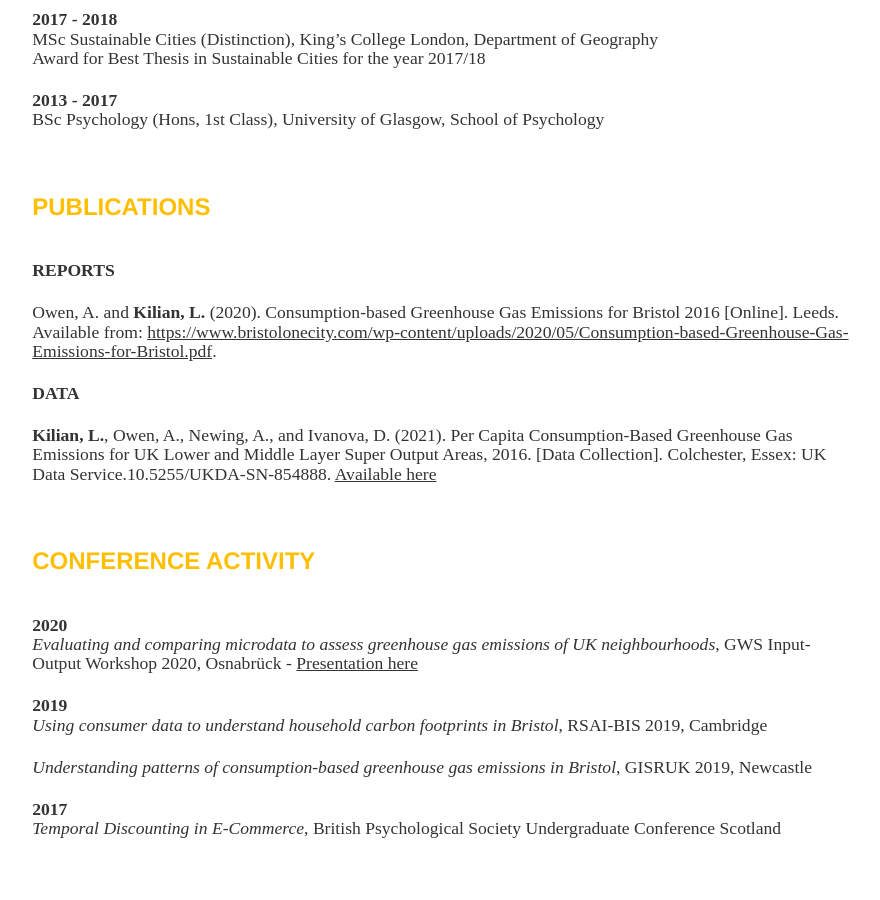
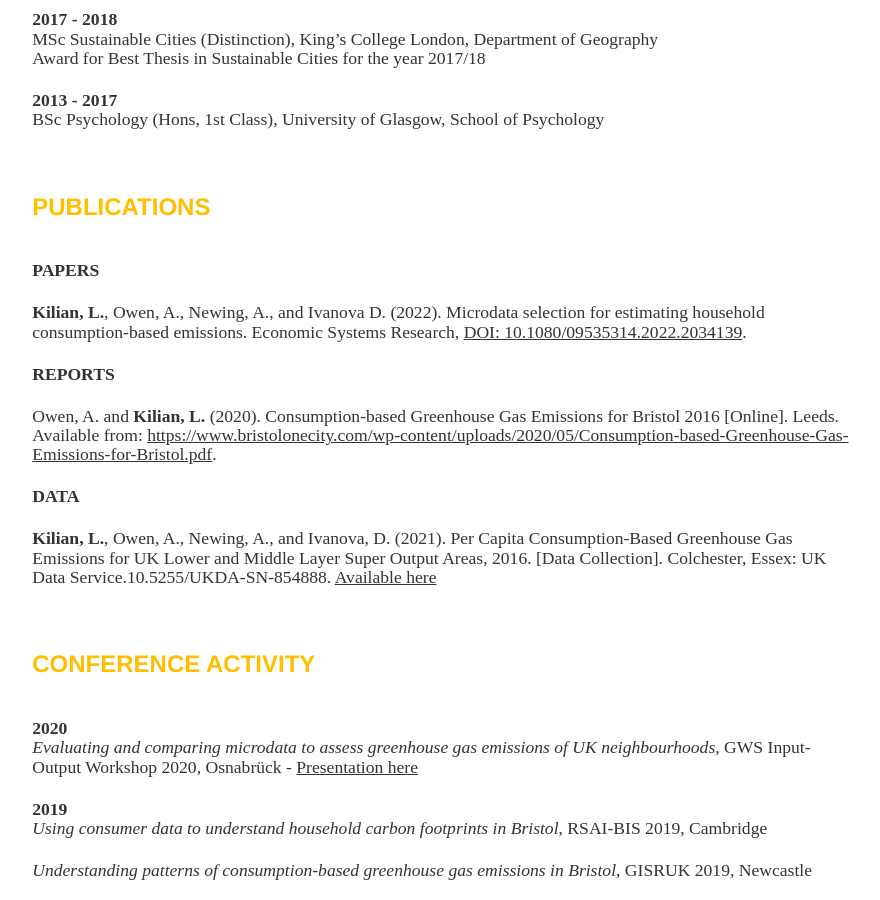
Before and after one commit to lena-kilian/lena-kilian.github.io, a Jekyll site: the page built from cv/index.md, in a window 1280 px wide and 900 px high, scrolled down 398 px. Shown: the whole window, without its empty margins (195-1075 px from the left). Built offline with Jekyll 4.4.1, drawn with Linux system fonts in a browser that asks for light colours; our own code applies the rules of GitHub Pages for plain Markdown files.

Commit message:
Update index.md

```diff
--- a/cv/index.md
+++ b/cv/index.md
@@ -17,6 +17,10 @@ BSc Psychology (Hons, 1st Class), University of Glasgow, School of Psychology
 |
 
 ### PUBLICATIONS
+**PAPERS**
+
+**Kilian, L.**, Owen, A., Newing, A., and Ivanova D. (2022). Microdata selection for estimating household consumption-based emissions. Economic Systems Research, [DOI: 10.1080/09535314.2022.2034139](https://www.tandfonline.com/doi/full/10.1080/09535314.2022.2034139).
+
 **REPORTS**
 
 Owen, A. and **Kilian, L.** (2020). Consumption-based Greenhouse Gas Emissions for Bristol 2016 [Online]. Leeds. Available from: [https://www.bristolonecity.com/wp-content/uploads/2020/05/Consumption-based-Greenhouse-Gas-Emissions-for-Bristol.pdf](https://www.bristolonecity.com/wp-content/uploads/2020/05/Consumption-based-Greenhouse-Gas-Emissions-for-Bristol.pdf).
```
